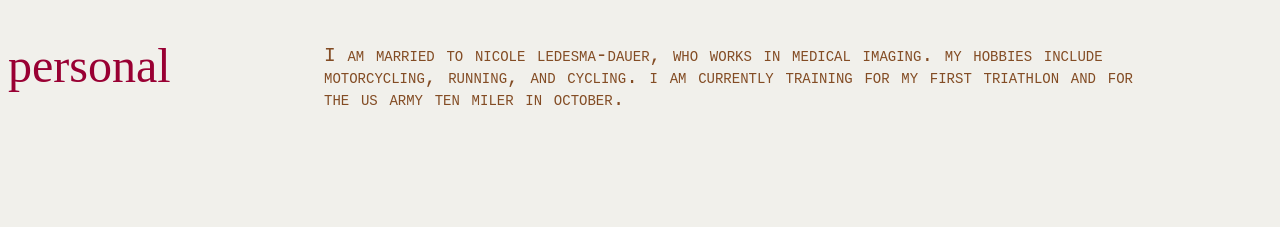
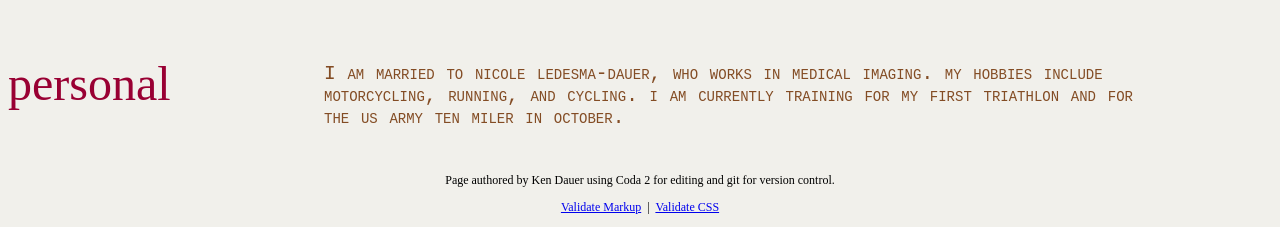
Before and after one commit to kendauer/p1.dwahomework.biz, a plain HTML site: page index.html in a window 1280 px wide. Shown: the part 710-937 px from the top of the page. Before the commit the page ends 851 px from the top, so only its background shows below. Drawn offline with Linux system fonts and the light colour scheme.

Commit message:
fixed two validation editors. added footer with validation links and name of code editor used. fixed formatting and indentation of html code.

```diff
--- a/index.html
+++ b/index.html
@@ -1,4 +1,6 @@
+<!DOCTYPE html>
 <html>
+
    <head>
       <title>DWA Homework #1 - Ken Dauer</title>
       <link rel="stylesheet" type="text/css" href="main.css">
@@ -6,52 +8,45 @@
    </head>
 
    <body>
+
       <h2>Ken Dauer</h2>
 
       <div id="mainImage">
          <img src="me.jpg" alt="Picture of Ken Dauer">
-
       </div>
 
       <div class = "leftText">
-
          <p>work</p>
-
       </div>
 
       <div class = "rightText">
-
          <p>I currently work as special agent for the naval criminal investigative service in washington, dc. i primarily investigate crimes against people who are affiliated with the department of the navy and the us marine corps. i am also an officer in the us army reserve, so i stay quite busy.</p>
-
       </div>
 
       <div class = "leftText">
-
          <p>school</p>
-
       </div>
 
       <div class = "rightText">
-
          <p>I graduated from athens state university with a bachelor of science degree in 2005. currently, i am a degree candidate at harvard's extension school, where i am seeking a masters of liberal arts in information technology. i hope to complete this degree in may 2014.</p>
-
-	</div>
-
       </div>
 
       <div class = "leftText">
-
          <p>personal</p>
-
       </div>
 
       <div class = "rightText">
+         <p>I am married to nicole ledesma-dauer, who works in medical imaging. my hobbies include motorcycling, running, and cycling. i am currently training for my first triathlon and for the us army ten miler in october.</p>
+      </div>
 
-			<p>I am married to nicole ledesma-dauer, who works in medical imaging. my hobbies include motorcycling, running, and cycling. i am currently training for my first triathlon and for the us army ten miler in october.</p>
-
-	</div>
+      <footer>
+         <p>Page authored by Ken Dauer using Coda 2 for editing and git for version control.</p>
+         <p><a href="http://validator.w3.org/check/referer">Validate Markup</a>
+            &nbsp;|&nbsp;
+            <a href="http://jigsaw.w3.org/css-validator/check/referer">Validate CSS</a>
+         </p>
+      </footer>
 
    </body>
 
-
 </html>
--- a/main.css
+++ b/main.css
@@ -46,3 +46,9 @@ h2 {
 	color: #990033;
 	font-size: 3em;
 }
+
+footer {
+	padding-top: 1em;
+	text-align: center;
+	font-size: .75em;
+}
```
Lines whose indentation alone changed are shown as unchanged.
